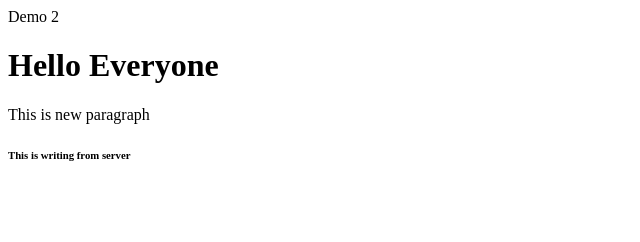
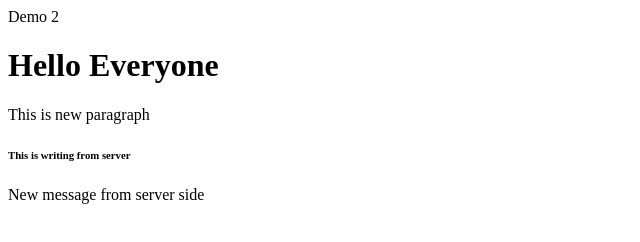
Before and after one commit to jatin2477/FromLocalToRemote, a plain HTML site: page index.html in a window 1280 px wide. Shown: the whole page, without its empty margins (0-640 px from the left). Drawn offline with Linux system fonts and the light colour scheme.

Commit message:
add p tag for create a conflict

```diff
--- a/index.html
+++ b/index.html
@@ -5,5 +5,6 @@
         <h1>Hello Everyone</h1>
         <p>This is new paragraph</p>
         <h6>This is writing from server</h6>
+        <p>New message from server side</p>
     </body>
 </html>
```
